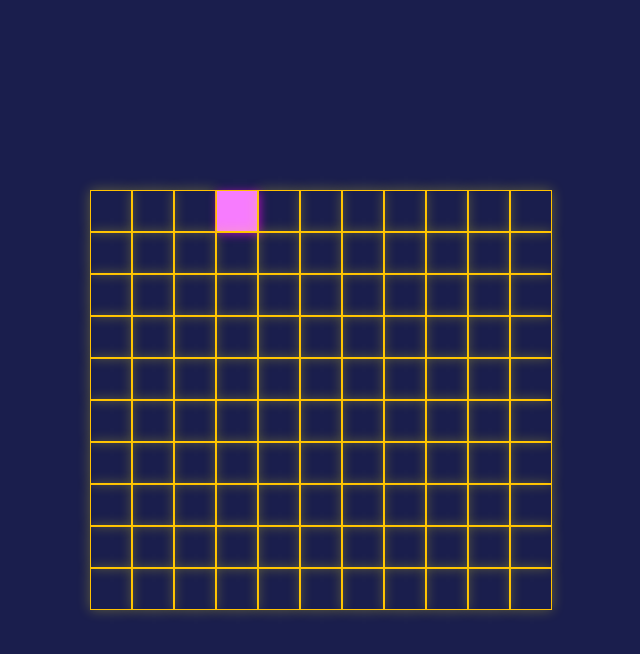
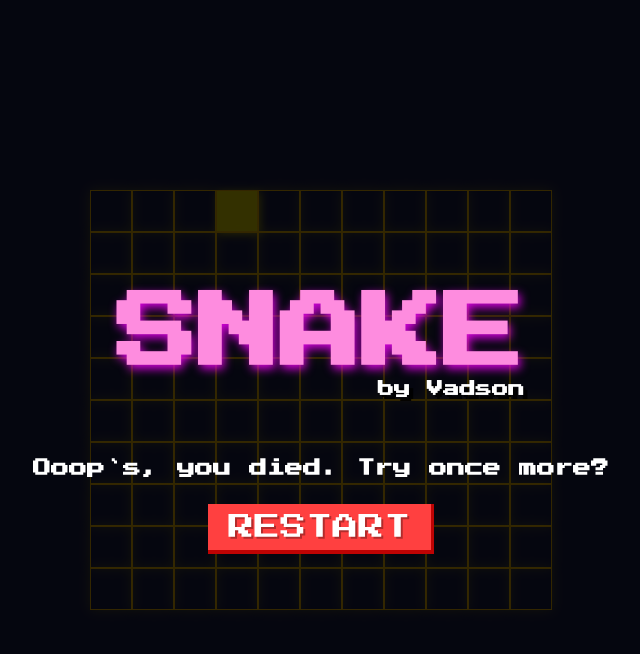
Before and after one commit to vadsonio/snake, a plain HTML site: page index.html in a window 1280 px wide. Both pictures are taken after a click on the button "START". Shown: the whole page, without its empty margins (319-959 px from the left). Drawn offline with Linux system fonts and the light colour scheme.

Commit message:
added restart functionality and empty cells for target

```diff
--- a/index.html
+++ b/index.html
@@ -42,6 +42,13 @@
     		text-shadow: 2px 3px 9px rgba(248,0, 255, .86);
     		animation: 3s TitleBounce infinite;
 		}
+		#game-overlay h2{
+			color: #fff;
+		    max-width: 700px;
+		    text-align: center;
+		    line-height: 42px;
+		    font-size: 18px;
+		}
 		@keyframes TitleBounce {
     		0%, 100%{
     			transform: scale(1.0);
@@ -76,6 +83,20 @@
 		    border-right: 3px solid #C68712;
 		    transition: .3s;
 		}
+		#game_restart{
+			font-family: 'Press Start 2P', cursive;
+		    padding: 10px 20px;
+		    font-size: 26px;
+		    border: none;
+		    color: #fff;
+		    background: #ff4040;
+		    text-shadow: 2px 2px 0px rgb(0 0 0 / 30%);
+		    cursor: pointer;
+		    position: relative;
+		    border-bottom: 4px solid #be0303;
+		    border-right: 3px solid #be0303;
+		    transition: .3s;
+		}
 		.row{
 			display: flex;
 		}
@@ -91,8 +112,8 @@
    			box-shadow: 0px 0px 10px rgba(94,247,102,1);
 		}
 		.cell.target{
-			background: #F77CFE;
-    		box-shadow: 2px 2px 9px rgba(223,12,218,.74);
+			background: #fff300;
+    		box-shadow: 2px 2px 9px rgba(255,245,0,.74);
 		}
 		.cell.active:after {
 		    content: "";
@@ -116,6 +137,27 @@
 		    height: 24px;
 		    background: #333;
 		}
+		.cell.active.failed{
+			background: #ff007a;
+		}
+		.cell.active.failed-head{
+			background: rgba(0,255,243,.30);
+		}
+		.overlay-restart{
+			position: absolute;
+		    top: 0;
+		    left: 0;
+		    width: 100%;
+		    height: 100%;
+		    display: flex;
+		    flex-direction: column;
+		    align-items: center;
+		    justify-content: center;
+		    background: rgba(0,0,0,.8);
+		}
+		.overlay-restart.hidden{
+			display: none;
+		}
 	</style>
 
 </head>
@@ -128,6 +170,14 @@
 		<h1>SNAKE</h1>
 		<button id="game_start">
 			START
+		</button>
+	</div>
+
+	<div id="game-overlay" class="overlay-restart hidden">
+		<h1>SNAKE</h1>
+		<h2>Ooop`s, you died. Try once more?</h2>
+		<button id="game_restart">
+			RESTART
 		</button>
 	</div>
 
@@ -158,9 +208,9 @@
 			init(){
 				this.hideOverlay();
 				this.createField();
+				this.drawTarget();
+				this.startMove();
 
-				this.startMove();
-				this.drawTarget();
 
 				this.addButtonEvents();
 
@@ -170,6 +220,7 @@
 				document.querySelector('#game-overlay').classList.add('hidden');
 			}
 			createField(){
+				this.mainDIV.innerHTML = "";
 				for (let i = 0; i<this.height; i++) {
 					let createHcell = document.createElement("div");
 					createHcell.classList.add("row");
@@ -219,6 +270,8 @@
 				document.addEventListener('keydown', (event) => {
 				  const keyName = event.key;
 
+
+
 				  let keysArr = ['ArrowRight', 'ArrowLeft', 'ArrowUp', 'ArrowDown'];
 				  if(keysArr.includes(keyName)){
 				  	switch(keyName){
@@ -250,6 +303,8 @@
 
 			countSnakePos(prevPos){
 				let status = this.detectBorder(this.snakePos);
+
+
 				if(status){
 					this.drawCell(this.snakePos);
 
@@ -267,8 +322,11 @@
 							this.drawCell({x:item.x, y:item.y})
 						})
 					}
+					this.detectSelfTouch();
 				} else {
-					console.log('failed')
+					console.log('failed');
+
+					document.querySelector('.overlay-restart').classList.remove("hidden");
 				}
 
 
@@ -361,14 +419,62 @@
 				}
 				return true
 			}
+			detectSelfTouch(){
+				let snakeCoords = [];
+
+				if(this.snakePos.tailItems){
+					this.snakePos.tailItems.map(item => {
+						snakeCoords.push(item);
+					})
+				}
+
+				snakeCoords.forEach(item => {
+					if(item.x === this.snakePos.x && item.y === this.snakePos.y){
+						clearInterval(this.timer);
+						this.snakeFailed();
+					}
+				})
+			}
+			snakeFailed(){
+				let snakeCoords = [];
+					snakeCoords.push({x: this.snakePos.x, y: this.snakePos.y});
+
+				if(this.snakePos.tailItems){
+					this.snakePos.tailItems.map(item => {
+						snakeCoords.push(item);
+					})
+				}
+				snakeCoords.forEach((item, index) => {
+					let currentXcell = document.querySelector(`[y-pos="${item.y}"]`),
+						currentXYcell = currentXcell.querySelector(`[x-pos="${item.x}"]`);
+
+					if(index === 0){
+						setTimeout(()=> currentXYcell.classList.add("failed-head"), (50 * (index + 1)))
+					} else {
+						setTimeout(()=> currentXYcell.classList.add("failed"), (50 * (index + 1)))
+						index === snakeCoords.length-1 ?
+							setTimeout(()=> document.querySelector('.overlay-restart').classList.remove("hidden"), (50 * (index + 1))) : ""
+					}
+
+
+				})
+			}
 		}
 
 
-		let startButton = document.querySelector('#game_start');
+		let startButton = document.querySelector('#game_start'),
+			restartButton = document.querySelector('#game_restart');
+
 			startButton.addEventListener('click', () => {
 				let snake = new Snake();
 				snake.init();
 			});
+
+			restartButton.addEventListener('click', () => {
+				document.querySelector('.overlay-restart').classList.add('hidden');
+				let snake = new Snake();
+				snake.init();
+			})
 	</script>
 </body>
 </html>
```
